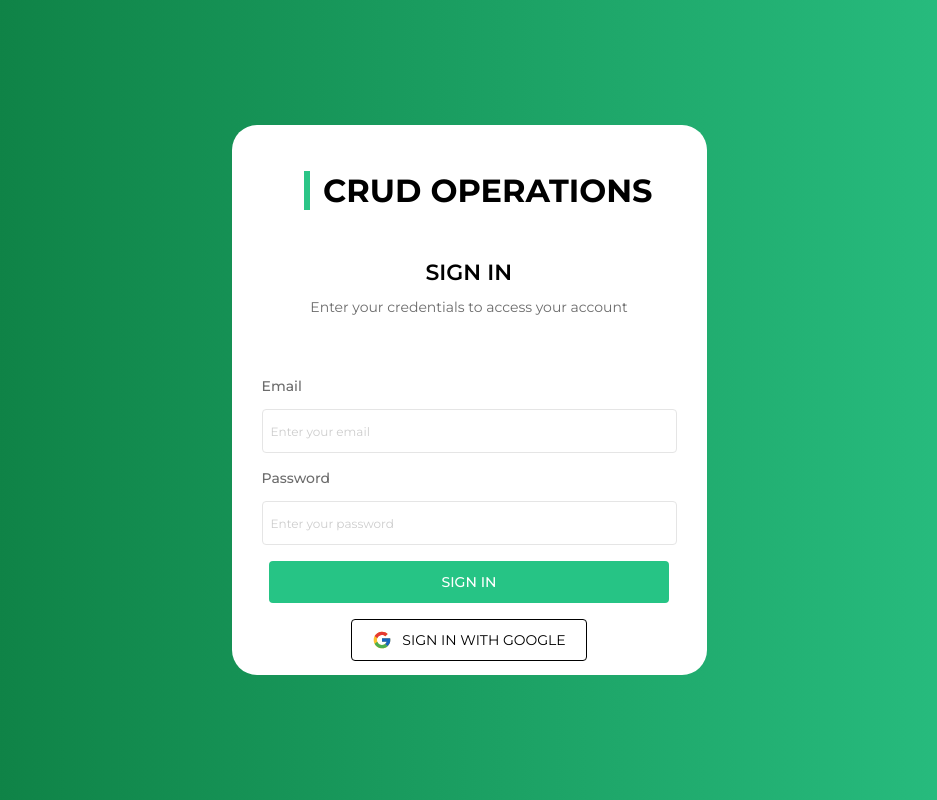
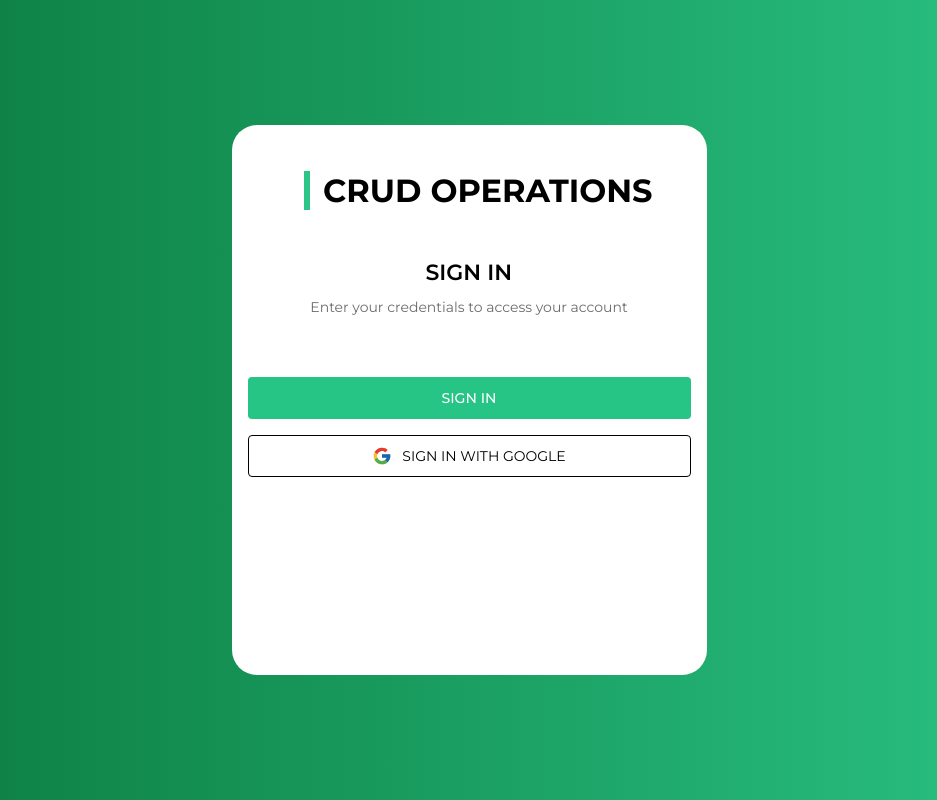
Before and after one commit to BlueTeam-2challenge/2challenge-front, a React (Vite) app: page /login in a window 1280 px wide. Shown: the whole page, without its empty margins (171-1108 px from the left). Built offline with nearby package versions, Linux system fonts and the light colour scheme; no server answers.

Commit message:
chore: Update CSS for SignIn and GoogleButton components, and refactor login page logic and navigation

```diff
--- a/src/components/GoogleButton/GoogleButton.module.css
+++ b/src/components/GoogleButton/GoogleButton.module.css
@@ -6,6 +6,8 @@
 
 .btn {
   display: flex;
+  width: 100%;
+  justify-content: center;
   align-items: center;
   background-color: #ffffff;
   color: rgb(0, 0, 0);
@@ -24,7 +26,7 @@
 
 .icon {
   margin-right: 10px;
-  width: 20px; /* Ajuste o tamanho do ícone conforme necessário */
+  width: 20px;
   height: 20px;
 }
 
--- a/src/components/SignIn/SignIn.module.css
+++ b/src/components/SignIn/SignIn.module.css
@@ -7,7 +7,7 @@
 .btn {
   display: flex;
   height: 2.6rem;
-  width: 25rem;
+  width: 100%;
   border: none;
   gap: 1rem;
   border-radius: 0.25rem;
--- a/src/pages/Login/Login.tsx
+++ b/src/pages/Login/Login.tsx
@@ -1,11 +1,39 @@
-import { Card, Container } from "react-bootstrap";
+import { Card, Container, Form, Button } from "react-bootstrap";
 import "./Loginpage.css";
 import { Logo } from "@components/Logo/index";
 import { TextInput } from "@components/TextInput/index";
 import SignIn from "@components/SignIn/SignIn";
 import GoogleButton from "@components/GoogleButton/GoogleButton";
+import {
+  loginWithEmailAndPassword,
+  signInWithGoogle,
+} from "@app/services/firebaseServices";
+import { useState } from "react";
+import { useNavigate } from "react-router-dom";
 
 const LoginPage = () => {
+  const [email, setEmail] = useState("");
+  const [password, setPassword] = useState("");
+  const navigate = useNavigate();
+
+  const handleSubmit = async (e: React.FormEvent) => {
+    e.preventDefault();
+    try {
+      await loginWithEmailAndPassword(email, password);
+      navigate("/dashboard");
+    } catch (error) {
+      console.log(error);
+    }
+  };
+
+  const handleGoogleSignIn = async () => {
+    try {
+      await signInWithGoogle();
+      navigate("/dashboard");
+    } catch (error) {
+      console.log(error);
+    }
+  };
   return (
     <Container className="container">
       <Card className="card" style={{ backgroundColor: "white" }}>
@@ -17,20 +45,11 @@ const LoginPage = () => {
           Enter your credentials to access your account
         </Card.Subtitle>
 
-        <TextInput
-          label="Email"
-          name="email"
-          type="email"
-          placeholder="Enter your email"
+        <SignIn label="SIGN IN" isActive />
+        <GoogleButton
+          onClick={handleGoogleSignIn}
+          label="SIGN IN WITH GOOGLE"
         />
-        <TextInput
-          label="Password"
-          name="passoword"
-          type="password"
-          placeholder="Enter your password"
-        />
-        <SignIn label="SIGN IN" isActive={true} />
-        <GoogleButton label="SIGN IN WITH GOOGLE" />
       </Card>
     </Container>
   );
```
